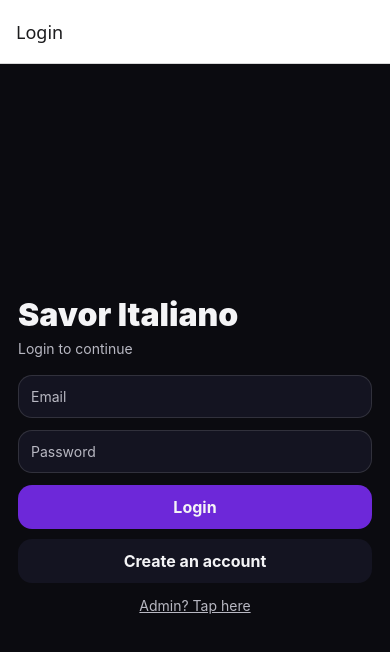
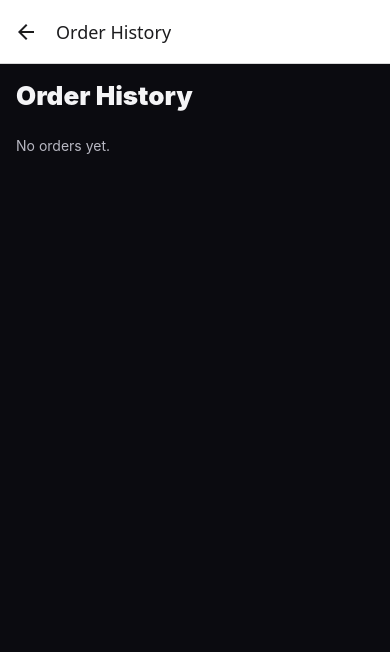
Before and after one commit to Nomala03/RestaurantApp, a React Native app: screen /OrderHistory in a window 390 px wide. Shown: the top 652 px of the page. Built offline with nearby package versions, Linux system fonts and the light colour scheme.

Commit message:
feat(order): create OrderHistoryScreen layout with FlatList, load all orders on component mount, add card and text styling for order history list

```diff
--- a/src/navigation/AppNavigator.tsx
+++ b/src/navigation/AppNavigator.tsx
@@ -16,10 +16,11 @@ import ProfileScreen from "../screens/main/ProfileScreen";
 import AdminLoginScreen from "../screens/admin/AdminLoginScreen";
 import AdminDashboardScreen from "../screens/admin/AdminDashboardScreen";
 import RestaurantInfoScreen from "../screens/admin/RestaurantInfoScreen";
+import OrderHistoryScreen from "../screens/admin/OrderHistoryScreen";
 
 /*
 import ManageFoodScreen from "../screens/admin/ManageFoodScreen";
-import OrderHistoryScreen from "../screens/admin/OrderHistoryScreen";
+
 */
 export type RootStackParamList = {
   Auth: undefined;
@@ -90,10 +91,11 @@ export default function AppNavigator() {
 <Stack.Screen name="AdminAuth" component={AdminLoginScreen} options={{ title: "Admin Login" }} />
      <Stack.Screen name="Admin" component={AdminDashboardScreen} options={{ title: "Admin Dashboard" }} />
      <Stack.Screen name="RestaurantInfo" component={RestaurantInfoScreen} options={{ title: "Restaurant Info" }} />
+     <Stack.Screen name="OrderHistory" component={OrderHistoryScreen} options={{ title: "Order History" }} />
+
      {/*
         <Stack.Screen name="ManageFood" component={ManageFoodScreen} options={{ title: "Manage Food" }} />
-
-        <Stack.Screen name="OrderHistory" component={OrderHistoryScreen} options={{ title: "Order History" }} />*/}
+        */}
       </Stack.Navigator>
     </NavigationContainer>
   );
--- /dev/null
+++ b/src/screens/admin/OrderHistoryScreen.tsx
@@ -0,0 +1,49 @@
+import React, { useEffect, useState } from "react";
+import { FlatList, StyleSheet, Text, View } from "react-native";
+import { theme } from "../../styles/theme";
+import { getOrders } from "../../services/orderService";
+import { Order } from "../../models/types";
+
+export default function OrderHistoryScreen() {
+  const [orders, setOrders] = useState<Order[]>([]);
+
+  useEffect(() => {
+    (async () => setOrders(await getOrders()))();
+  }, []);
+
+  return (
+    <View style={styles.container}>
+      <Text style={styles.header}>Order History</Text>
+
+      <FlatList
+        data={orders}
+        keyExtractor={(o) => o.id}
+        contentContainerStyle={{ paddingVertical: 12, gap: 12 }}
+        renderItem={({ item }) => (
+          <View style={styles.card}>
+            <Text style={styles.id}>#{item.id}</Text>
+            <Text style={styles.meta}>UID: {item.uid}</Text>
+            <Text style={styles.meta}>Total: R {item.total.toFixed(2)}</Text>
+            <Text style={styles.meta}>Status: {item.status}</Text>
+            <Text style={styles.meta}>Date: {new Date(item.createdAtISO).toLocaleString()}</Text>
+          </View>
+        )}
+        ListEmptyComponent={<Text style={{ color: theme.colors.muted, marginTop: 14 }}>No orders yet.</Text>}
+      />
+    </View>
+  );
+}
+
+const styles = StyleSheet.create({
+  container: { flex: 1, backgroundColor: theme.colors.bg, padding: 16 },
+  header: { color: theme.colors.text, fontSize: 26, fontWeight: "900" },
+  card: {
+    backgroundColor: theme.colors.card,
+    borderColor: theme.colors.border,
+    borderWidth: 1,
+    borderRadius: theme.radius.lg,
+    padding: 12,
+  },
+  id: { color: theme.colors.text, fontWeight: "900" },
+  meta: { color: theme.colors.muted, marginTop: 4 },
+});
```
